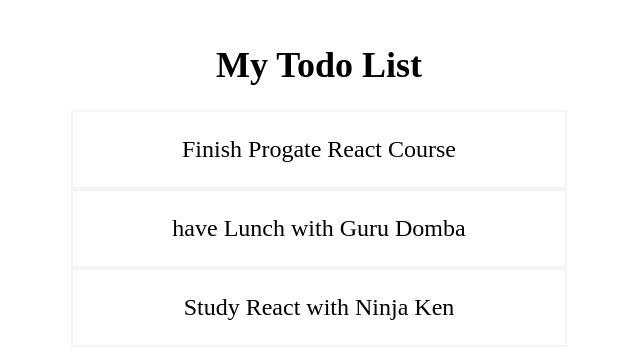
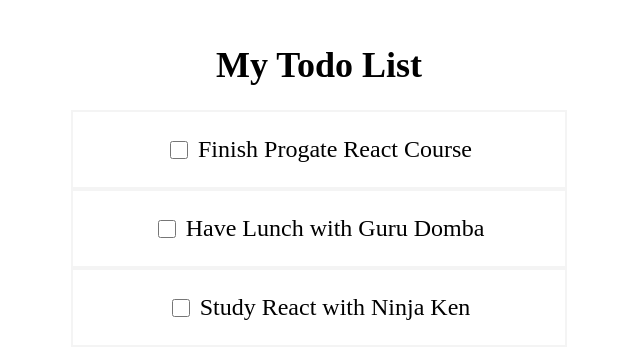
Before and after one commit to FachrielDzikri30/todoapp_react, a React (Vite) app: page / in a window 1280 px wide. Shown: the top 358 px of the page, without its empty margins (321-961 px from the left). Built offline with nearby package versions, Linux system fonts and the light colour scheme.

Commit message:
Develop toggle todo feature

```diff
--- a/src/App.jsx
+++ b/src/App.jsx
@@ -10,7 +10,7 @@
     },
     {
       id: 2,
-      title: 'have Lunch with Guru Domba',
+      title: 'Have Lunch with Guru Domba',
       completed: false,
     },
     {
@@ -20,12 +20,21 @@
     },
   ])
 
-  console.log(todos)
+
+  const toggleCompleted = (todoId) => {
+    const updatedTodos = todos.map((todo) => {
+      if (todo.id === todoId){
+        todo.completed = !todo.completed
+      }
+      return todo
+    })
+    setTodos(updatedTodos)
+  }
 
   return (
     <div style={styles.container}>
       <h1 style={styles.title}>My Todo List</h1>
-      <Todos todos={todos}/>
+      <Todos todos={todos} toggleCompleted={toggleCompleted}/>
     </div>
   )
 
--- a/src/components/TodoItem.jsx
+++ b/src/components/TodoItem.jsx
@@ -1,9 +1,22 @@
 import React from 'react'
 
-const TodoItem = ({todo}) => {
+const TodoItem = ({todo, toggleCompleted}) => {
+    const getTodoTitleStyle = () => {
+        if (todo.completed===true){
+            return {textDecoration: 'line-through'}
+        } else {
+            return {textDecoraation: 'none'}
+        }
+    }
+
     return (
     <div style={styles.todoItem}>
-        <p>{todo.title}</p>
+        <input
+        type="checkbox"
+        style={styles.checkbox}
+        onChange={() => toggleCompleted(todo.id)}
+        />
+        <p style={getTodoTitleStyle()}>{todo.title}</p>
     </div>
     )
 }
@@ -12,6 +25,14 @@
     todoItem: {
         border: '2px solid #f4f4f4',
         fontSize: '24px',
+        display: 'flex',
+        justifyContent: 'center',
+        alignItems: 'center',
+    },
+    checkbox: {
+        marginRight: '10px',
+        height: '18px',
+        width: '18px',
     },
 }
 
--- a/src/components/Todos.jsx
+++ b/src/components/Todos.jsx
@@ -1,11 +1,16 @@
 import React from 'react'
 import TodoItem from './TodoItem'
 
-const Todos = ({todos}) => {
+const Todos = ({todos, toggleCompleted}) => {
     return (
         <div style={styles.container}>
             {todos.map((todo) => {
-                return <TodoItem key={todo.id} todo={todo} />
+                return (
+                <TodoItem
+                key={todo.id}
+                todo={todo}
+                toggleCompleted={toggleCompleted} />
+                )
             })}
         </div>
     )
```
